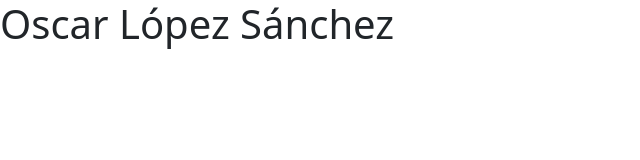
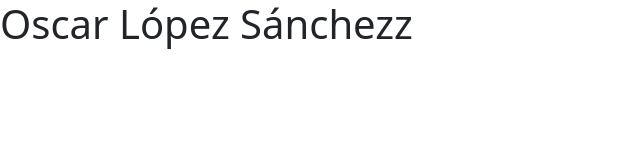
Before and after one commit to oscarlosan/oscarlosan.github.io, a plain HTML site: page index.html in a window 1280 px wide. Shown: the full height of the page, 0-640 px from the left. Drawn offline with nearby package versions, Linux system fonts and the light colour scheme.

Commit message:
nuevo cambios

```diff
--- a/index.html
+++ b/index.html
@@ -11,7 +11,7 @@
     <title>Oscar López Sánchez</title>
   </head>
   <body>
-    <h1>Oscar López Sánchez</h1>
+    <h1>Oscar López Sánchezz</h1>
 
     <!-- Optional JavaScript; choose one of the two! -->
 
```
